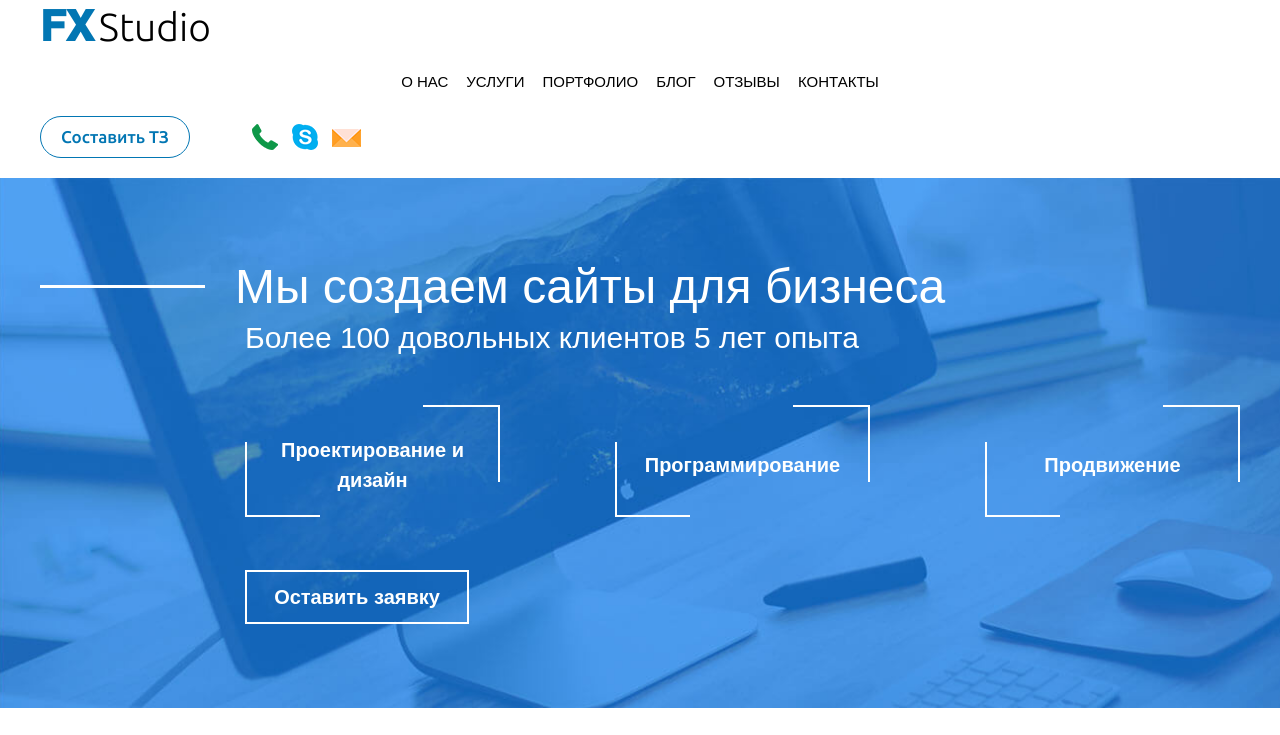
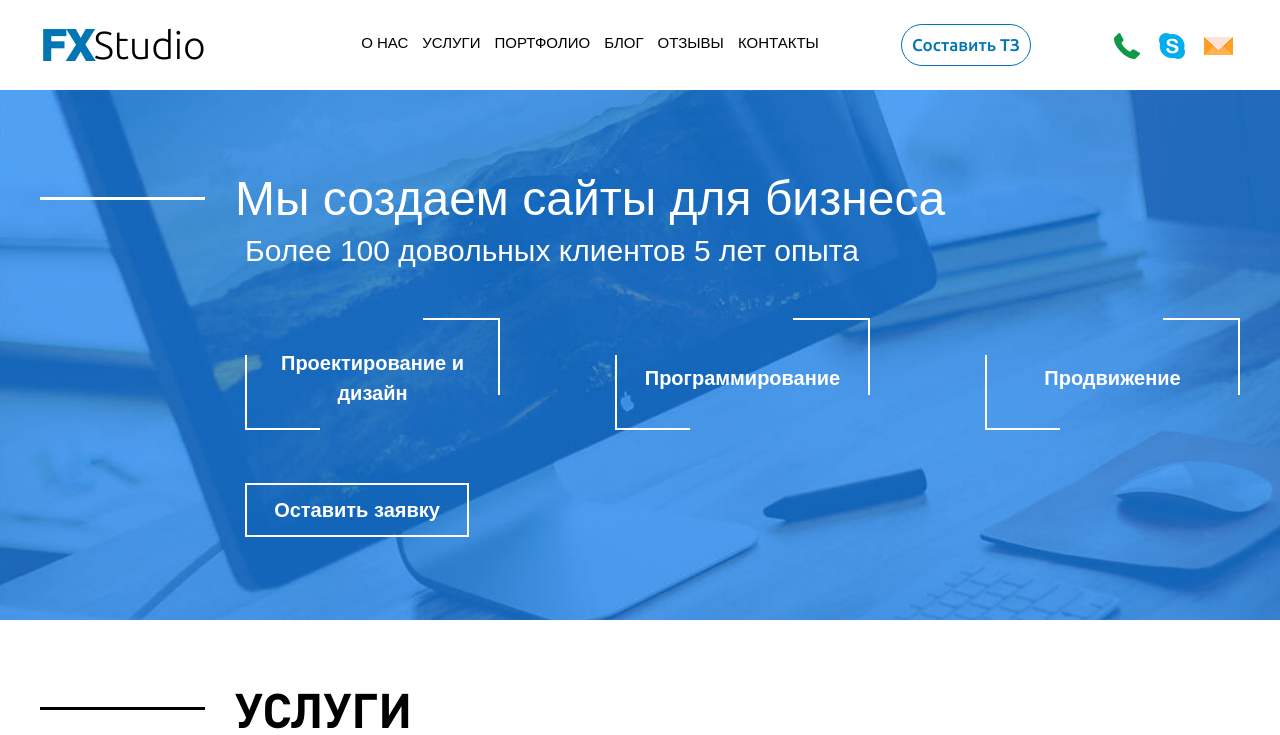
Before and after one commit to wise28/fxstudio, a website: page app/fxstudio_home.html in a window 1280 px wide. Shown: the top 735 px of the page. Drawn offline with Linux system fonts and the light colour scheme; files whose address does not match are found by name; a web font is replaced by a local one.

Commit message:
fix main page

```diff
--- a/app/fxstudio_home.html
+++ b/app/fxstudio_home.html
@@ -22,13 +22,13 @@
 <body>
 <header class="container">
     <div class="row header">
-        <div class="header__logo col-lg-2">
-            <a href="/" class="header__logo-link">
+        <div class="header__logo col-8 col-lg-2">
+            <a href="/" class="header__logo-link d-flex align-items-center flex-nowrap">
                 <span class="header__logo-fx">fx</span>
                 <span class="header__logo-studio">Studio</span>
             </a>
         </div>
-        <nav class="col-xl-12 col-lg-6 navbar navbar-light navbar-expand-md menu-wrap">
+        <nav class="col-4 col-xl-12 col-lg-12 navbar navbar-light navbar-expand-lg menu-wrap justify-content-end">
             <button class="navbar-toggler" type="button" data-toggle="collapse" data-target="#navbarNav" aria-expanded="false" aria-label="Toggle navigation">
                 <span class="navbar-toggler-icon"></span>
             </button>
@@ -114,8 +114,8 @@
                 </div>
             </div>
         </nav>
-        <div class="header__button col-lg-2"><button class="header__button-tt">Составить ТЗ</button></div>
-        <div class="header__contacts col-lg-2">
+        <div class="header__button col-6 col-lg-2"><button class="header__button-tt">Составить ТЗ</button></div>
+        <div class="header__contacts col-6 justify-content-end col-lg-2">
             <button class="header__contacts-item"><img src="img/phone-icon-min.png" alt=""></button>
             <button class="header__contacts-item"><img src="img/skype-icon-min.png" alt=""></button>
             <button class="header__contacts-item"><img src="img/email-icon-min.png" alt=""></button>
--- a/app/sass/_header.scss
+++ b/app/sass/_header.scss
@@ -5,7 +5,7 @@
   &__logo {
     position: absolute;
     z-index: 1;
-    @include media-breakpoint-down(xls) {
+    @include media-breakpoint-down(lg) {
       position: static;
     }
     &-fx {
@@ -33,6 +33,10 @@
     font-size: 15px;
     &_position {
       justify-content: center!important;
+      margin-right: 100px;
+      @include media-breakpoint-down(md) {
+        margin-right: 0;
+      }
     }
   }
   &-wrapper {
@@ -41,16 +45,20 @@
   &__button {
     position: absolute;
     left: 70%;
-    @include media-breakpoint-down(xls) {
+    @include media-breakpoint-down(lg) {
       position: static;
       padding-bottom: 20px;
     }
+    //@include media-breakpoint-down(lg) {
+    //  position: static;
+    //  padding-bottom: 20px;
+    //}
     &-tt {
       background-color: transparent;
       border: 1px solid $main_color;
       cursor: pointer;
       border-radius: 25px;
-      padding: 10px 20px;
+      padding: 10px;
       font-family: $font_family_ubuntu_medium;
       font-size: 17px;
       color: $main_color;
@@ -61,13 +69,17 @@
     //display: flex;
     //justify-content: space-between;
     position: absolute;
-    left: 87%;
-    @include media-breakpoint-down(xls) {
+    right: 0;
+    text-align: right;
+    @include media-breakpoint-down(lg) {
       position: static;
       display: flex;
-      padding-bottom: 20px;
+      padding-bottom: 10px;
       //justify-content: space-between;
     }
+    //@include media-breakpoint-down(lg) {
+    //  padding-bottom: 20px;
+    //}
     &-item {
       background-color: transparent;
       border: none;
@@ -137,3 +149,7 @@
     font-size: 14px;
   }
 }
+
+.navbar-expand-lg .navbar-nav .nav-link {
+  padding: 7px;
+}
--- a/app/sass/_main.scss
+++ b/app/sass/_main.scss
@@ -122,6 +122,9 @@ a {
     padding-bottom: 45px;
     justify-content: space-between;
     font-family: $font_family_roboto;
+    @include media-breakpoint-down(sm) {
+      justify-content: center;
+    }
     &-item {
       width: 255px;
       font-weight: 600;
@@ -132,6 +135,7 @@ a {
       display: flex;
       justify-content: center;
       align-items: center;
+      margin: 5px;
       @include pseudo;
       &:before {
         content: url("../img/border-pseudo-bottom-min.png");
@@ -1184,3 +1188,19 @@ a {
 }
 
 //the portfolio-item page styles end
+
+.navbar {
+  @include media-breakpoint-down(lg) {
+    position: static;
+  }
+}
+.navbar-collapse {
+  @include media-breakpoint-down(lg) {
+    position: absolute;
+    top: 100%;
+    background-color: white;
+    left: 0px;
+    right: 0px;
+    z-index: 3;
+  }
+}
--- a/app/sass/block/form/_form.scss
+++ b/app/sass/block/form/_form.scss
@@ -1,6 +1,6 @@
 .discuss-project__form {
   background-color: rgba(0, 0, 0, 0.102);
-  padding: 40px 0;
+  padding: 40px 15px;
   .discuss-input-item {
     display: flex;
     justify-content: space-around;
```
Also changed, not shown: app/css/fxstudio_style.css.
